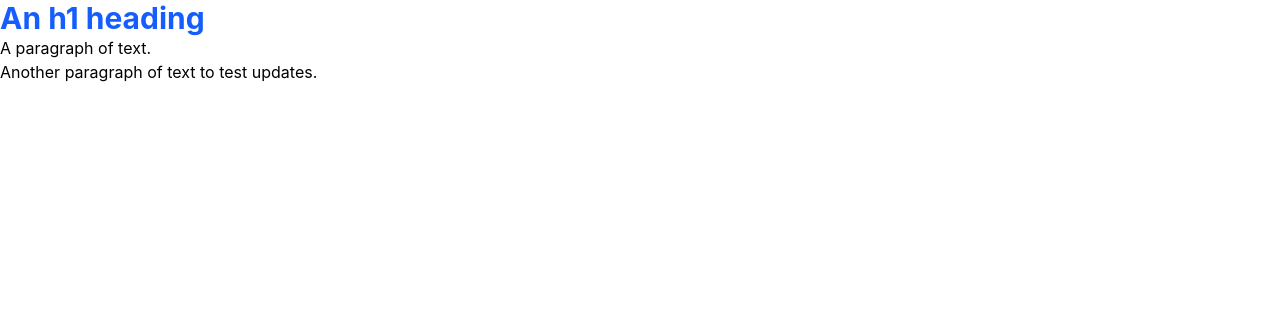
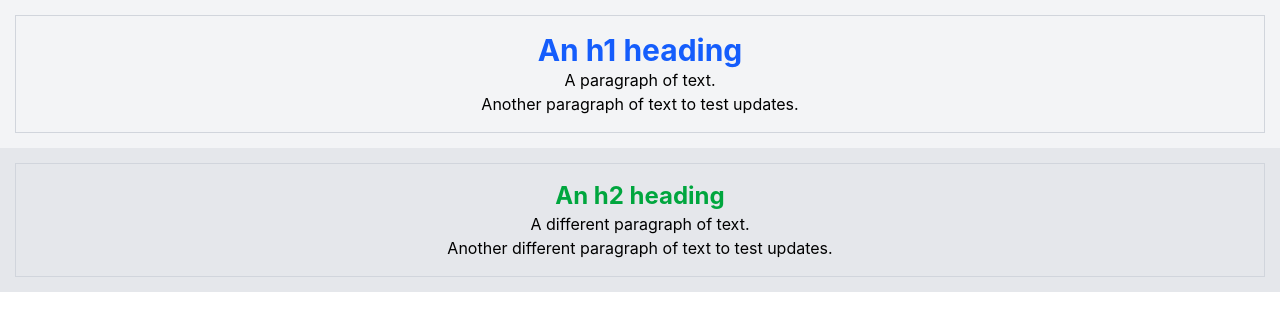
Before and after one commit to tielmess/tm001react, a React (Vite) app: page / in a window 1280 px wide. Shown: the top 330 px of the page. Built offline with nearby package versions, Linux system fonts and the light colour scheme.

Commit message:
Playing with utility classes

```diff
--- a/src/App.jsx
+++ b/src/App.jsx
@@ -3,9 +3,20 @@ import "./App.css";
 function App() {
   return (
     <>
-      <h1 className="text-3xl font-bold text-blue-600">An h1 heading</h1>
-      <p>A paragraph of text.</p>
-      <p>Another paragraph of text to test updates.</p>
+      <div className="bg-gray-100 p-4 text-center">
+        <div className="container mx-auto p-4 outline outline-1 outline-gray-300 text-center">
+          <h1 className="text-3xl font-bold text-blue-600">An h1 heading</h1>
+          <p>A paragraph of text.</p>
+          <p>Another paragraph of text to test updates.</p>
+        </div>
+      </div>
+      <div className="bg-gray-200 p-4 text-center">
+        <div className="container mx-auto p-4 outline outline-1 outline-gray-300 text-center">
+          <h2 className="text-2xl font-bold text-green-600">An h2 heading</h2>
+          <p>A different paragraph of text.</p>
+          <p>Another different paragraph of text to test updates.</p>
+        </div>
+      </div>
     </>
   );
 }
```
